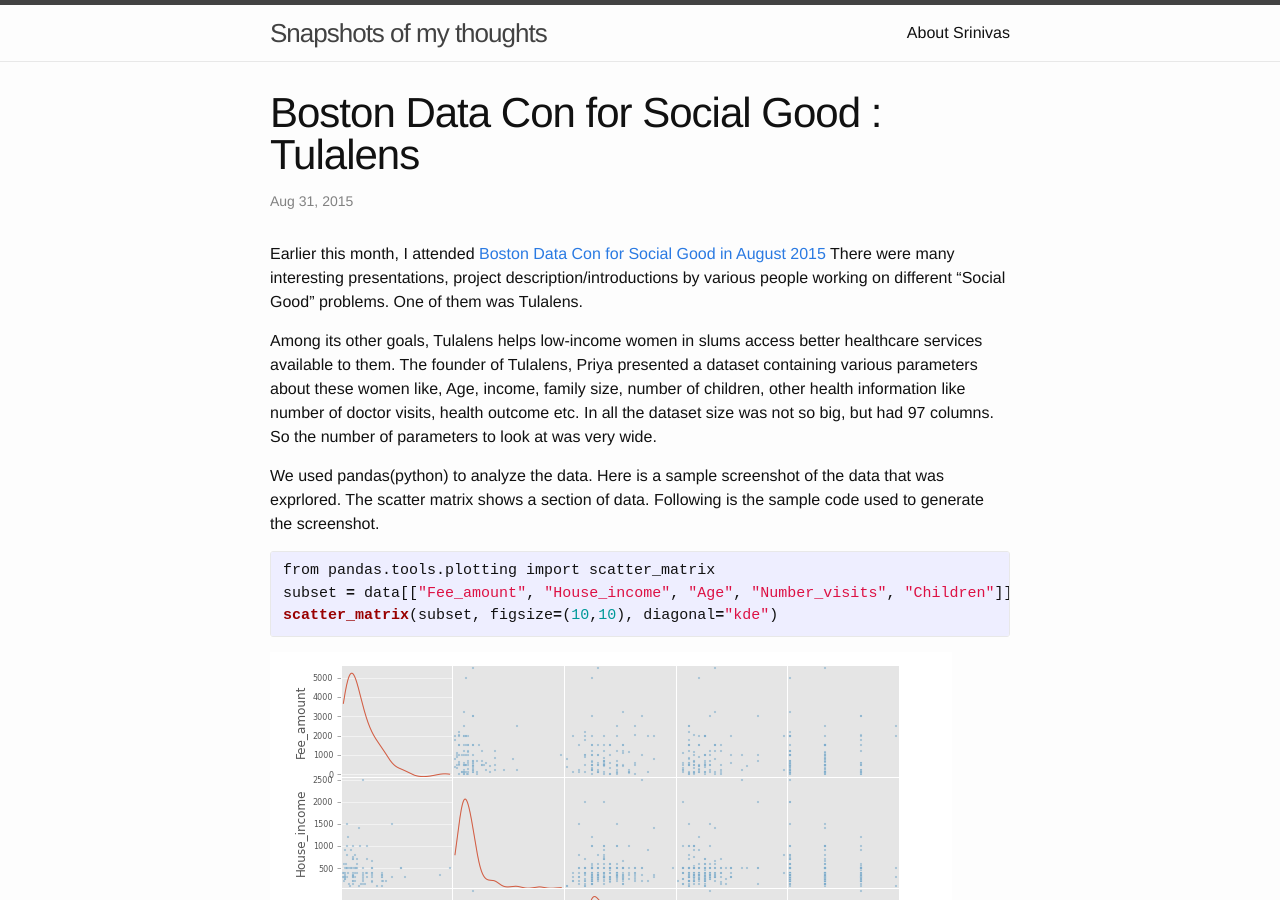
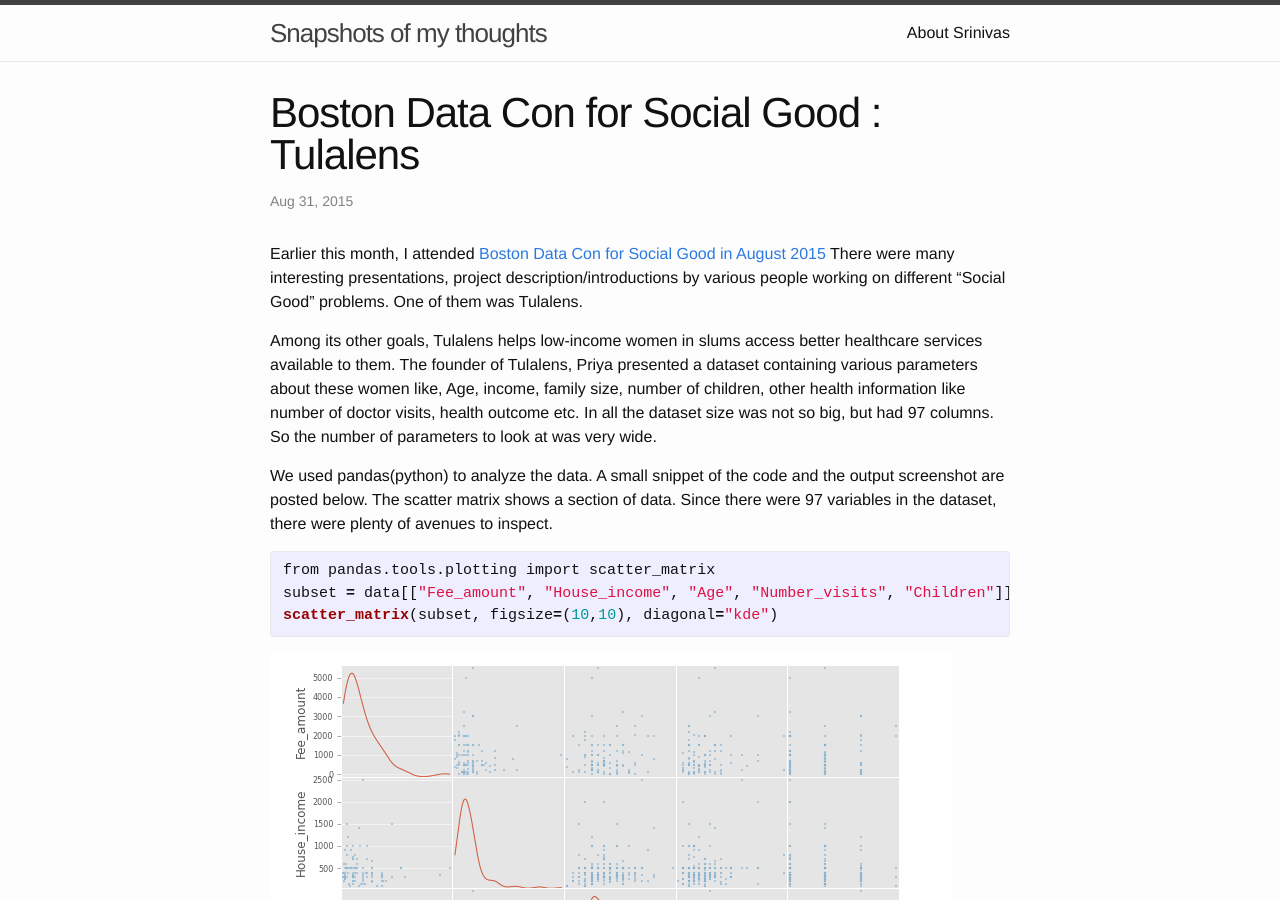
Before and after one commit to muddana/muddana.github.io, a Jekyll site: the page built from _posts/2015-08-30-tulalens-data.markdown, in a window 1280 px wide and 900 px high. Built offline with Jekyll 4.4.1, drawn with Linux system fonts in a browser that asks for light colours.

Commit message:
updated tulalens post
updated tulalens post

```diff
--- a/_posts/2015-08-30-tulalens-data.markdown
+++ b/_posts/2015-08-30-tulalens-data.markdown
@@ -10,7 +10,7 @@
 
 Among its other goals, Tulalens helps low-income women in slums access better healthcare services available to them. The founder of Tulalens, Priya presented a dataset containing various parameters about these women like, Age, income, family size, number of children, other health information like number of doctor visits, health outcome etc. In all the dataset size was not so big, but had  97 columns. So the number of parameters to look at was very wide.
 
-We used pandas(python) to analyze the data. Here is a sample screenshot of the data that was exprlored. The scatter matrix shows a section of data. Following is the sample code used to generate the screenshot.
+We used pandas(python) to analyze the data. A small snippet of the code and the output screenshot are posted below. The scatter matrix shows a section of data. Since there were 97 variables in the dataset, there were plenty of avenues to inspect.
 
 {% highlight python %}
 from pandas.tools.plotting import scatter_matrix
```
